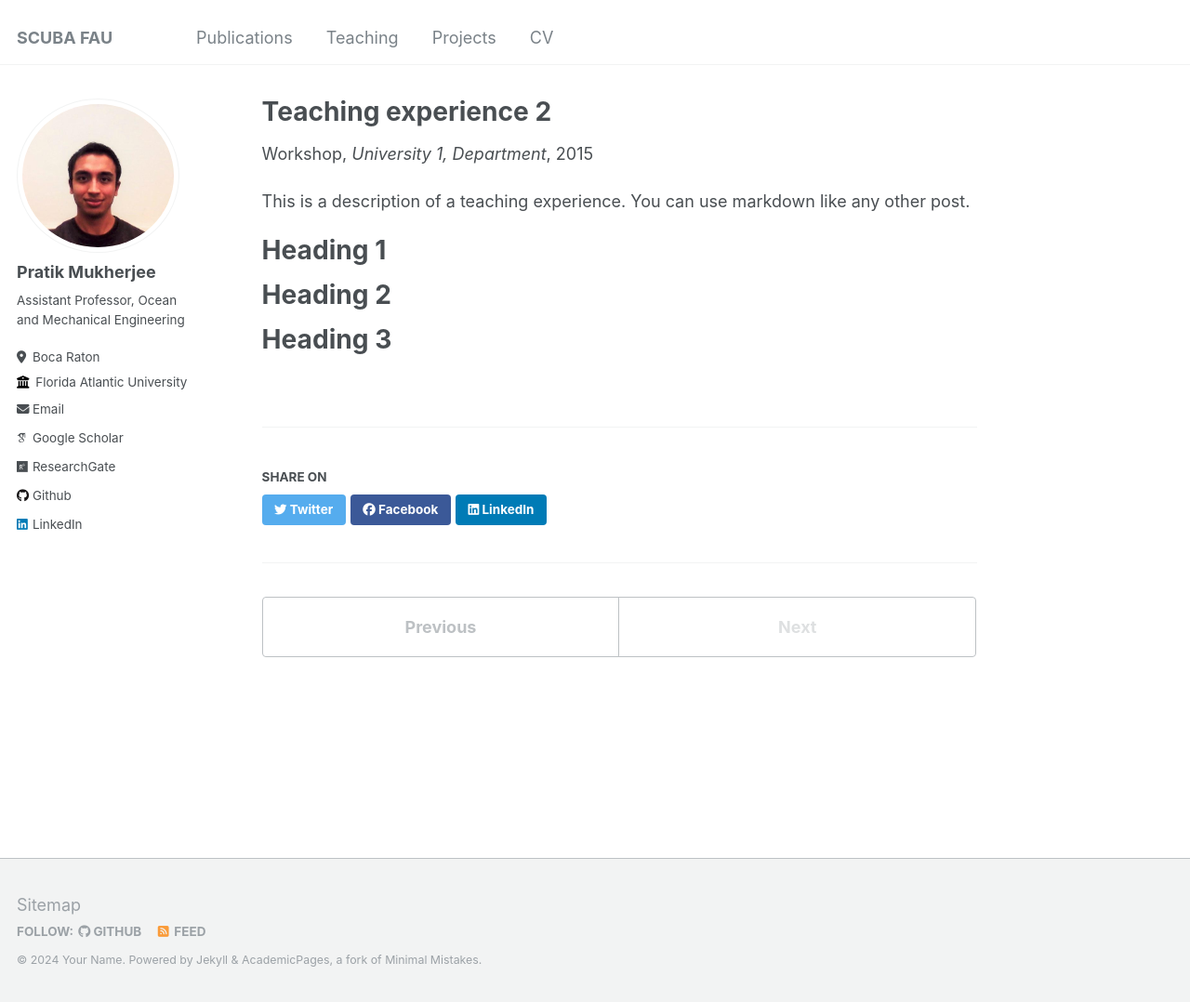
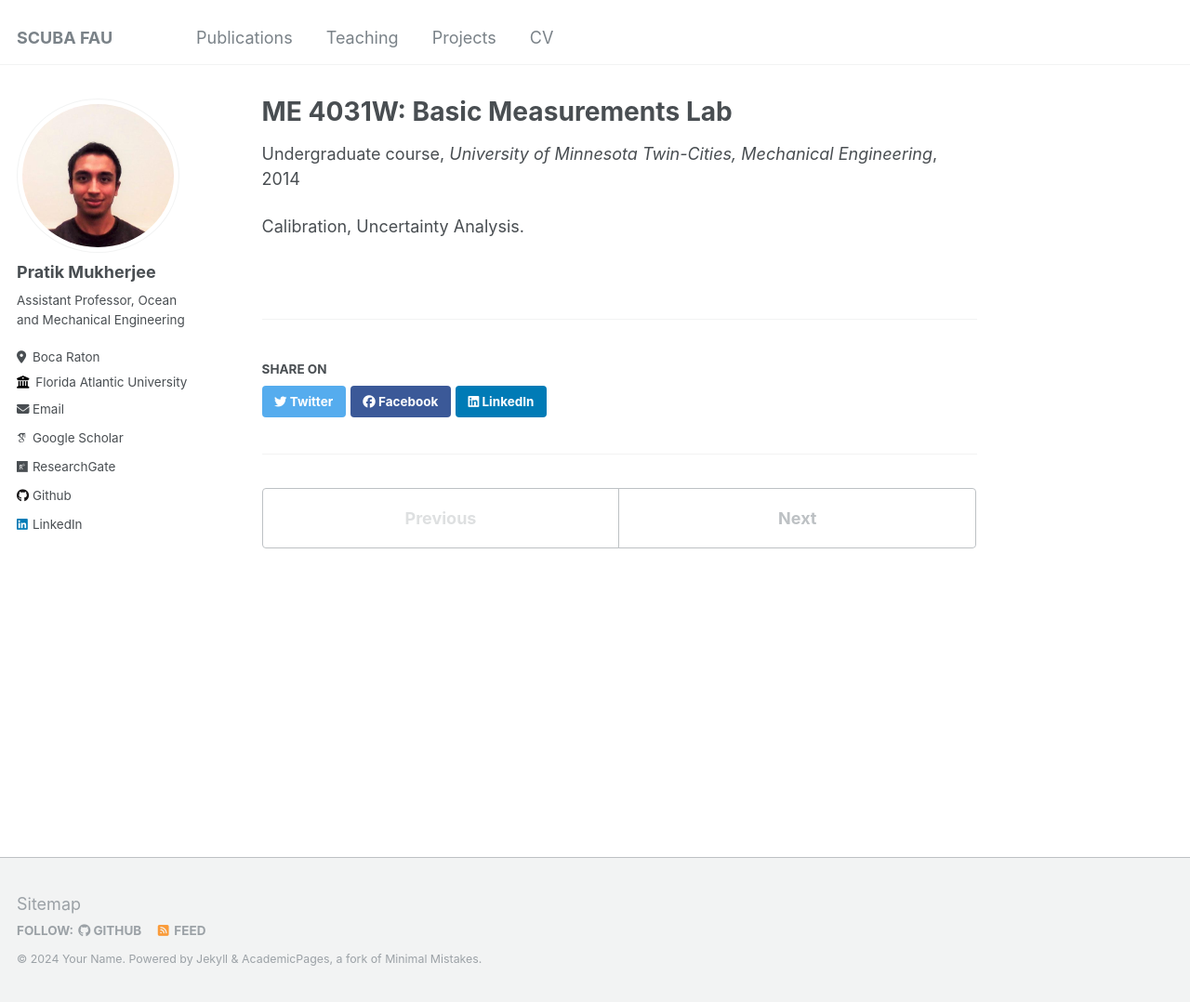
Before and after one commit to mukhe027/mukhe027.github.io, a Jekyll site: the page built from _teaching/2015-spring-teaching-2.md, in a window 1280 px wide and 1078 px high. Shown: the whole window at 93% size. Built offline with Jekyll 4.4.1, drawn with Linux system fonts in a browser that asks for light colours; some web fonts are replaced.

Commit message:
modifying teaching section4

```diff
--- a/_teaching/2015-spring-teaching-2.md
+++ b/_teaching/2015-spring-teaching-2.md
@@ -1,20 +1,11 @@
 ---
-title: "Teaching experience 2"
+title: "ME 4031W: Basic Measurements Lab"
 collection: teaching
-type: "Workshop"
+type: "Undergraduate course"
 permalink: /teaching/2015-spring-teaching-1
-venue: "University 1, Department"
-date: 2015-01-01
-location: "City, Country"
+venue: "University of Minnesota Twin-Cities, Mechanical Engineering"
+date: 2014-08-22
+location: "Minneapolis, US"
 ---
 
-This is a description of a teaching experience. You can use markdown like any other post.
-
-Heading 1
-======
-
-Heading 2
-======
-
-Heading 3
-======
+Calibration, Uncertainty Analysis.
```
Also changed, not shown: _teaching/2014-spring-teaching-1.md (+1 -1 lines).
